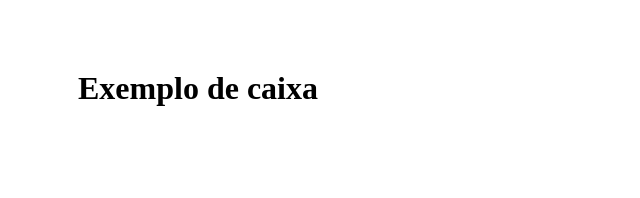
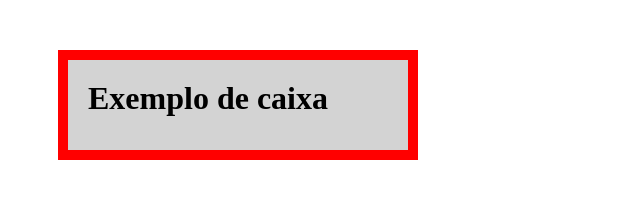
Before and after one commit to Programacao-para-Web-Design/aula-30-09-joao-e-eduardo, a plain HTML site: page index.html in a window 1280 px wide. Shown: the whole page, without its empty margins (0-640 px from the left). Drawn offline with Linux system fonts and the light colour scheme.

Commit message:
index.html

```diff
--- a/index.html
+++ b/index.html
@@ -5,9 +5,10 @@
       h1{
         width: 300px;
         height: 50px;
-        background-color:10px, solid, #FF0000, #D3D3D3;
+        background-color: #D3D3D3;
+        border: 10px, solid, #FF0000;
         padding: 20px;
-        outline-color:30px, solid, #0000FF;
+        outline: 30px, solid, #0000FF;
         margin: 50px;
       }
     </style>
```
